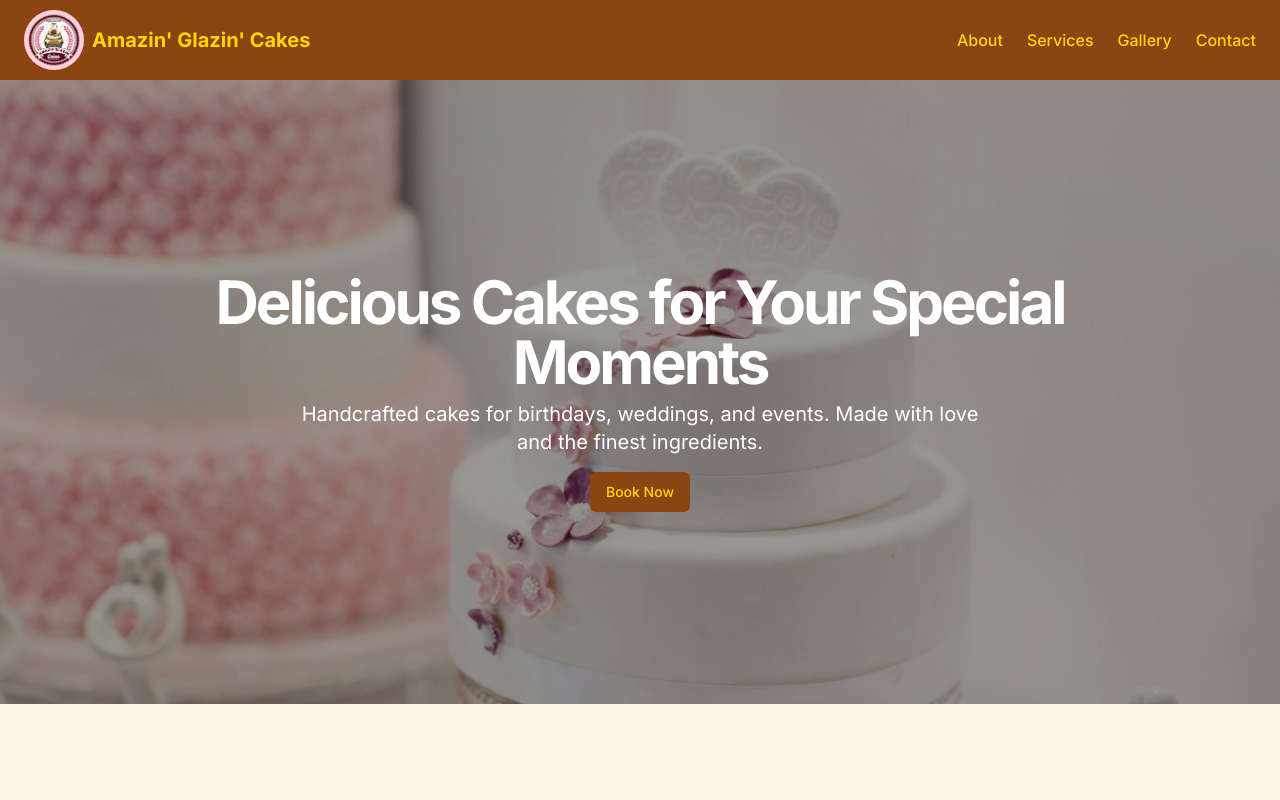
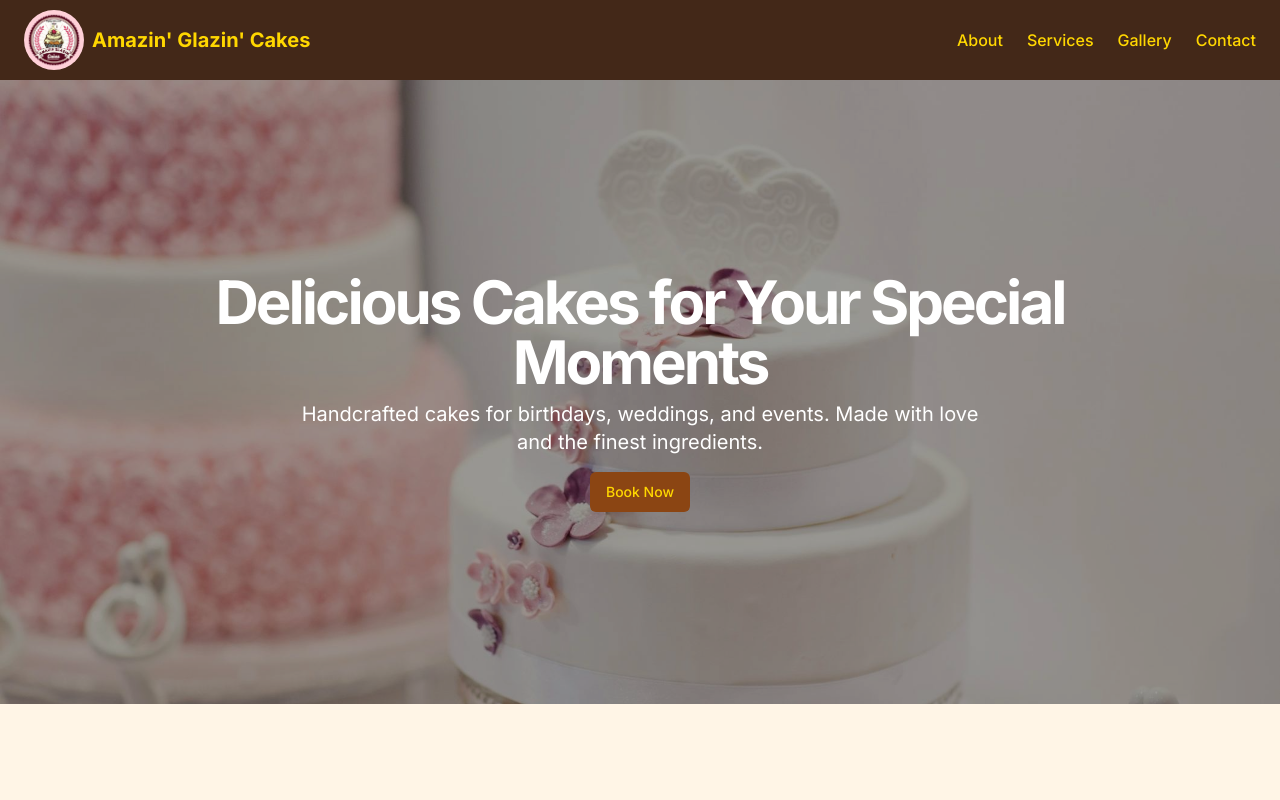
Before and after one commit to ThulaniMthembu/cakeShop, a Next.js app: page / in a window 1280 px wide. Shown: the top 800 px of the page. Built offline with nearby package versions, Linux system fonts and the light colour scheme.

Commit message:
final UI updates... form validation next

```diff
--- a/src/app/page.tsx
+++ b/src/app/page.tsx
@@ -165,7 +165,7 @@ export default function CakeBakerLanding() {
 		<div
 			className={`flex flex-col min-h-screen transition-opacity duration-1000 ease-in-out ${
 				isLoaded ? 'opacity-100' : 'opacity-0'
-			} bg-[#8B4513]`}
+			} bg-[#432818]`}
 		>
 			{fullScreenImage && (
 				<FullScreenImage
@@ -178,7 +178,7 @@ export default function CakeBakerLanding() {
 					visible ? 'translate-y-0' : '-translate-y-full'
 				}`}
 			>
-				<div className='px-4 lg:px-6 h-20 flex items-center bg-[#8B4513]'>
+				<div className='px-4 lg:px-6 h-20 flex items-center bg-[#432818]'>
 					<Link className='flex items-center justify-center' href='#'>
 						<Image
 							src='/images/logo.jpg'
```
